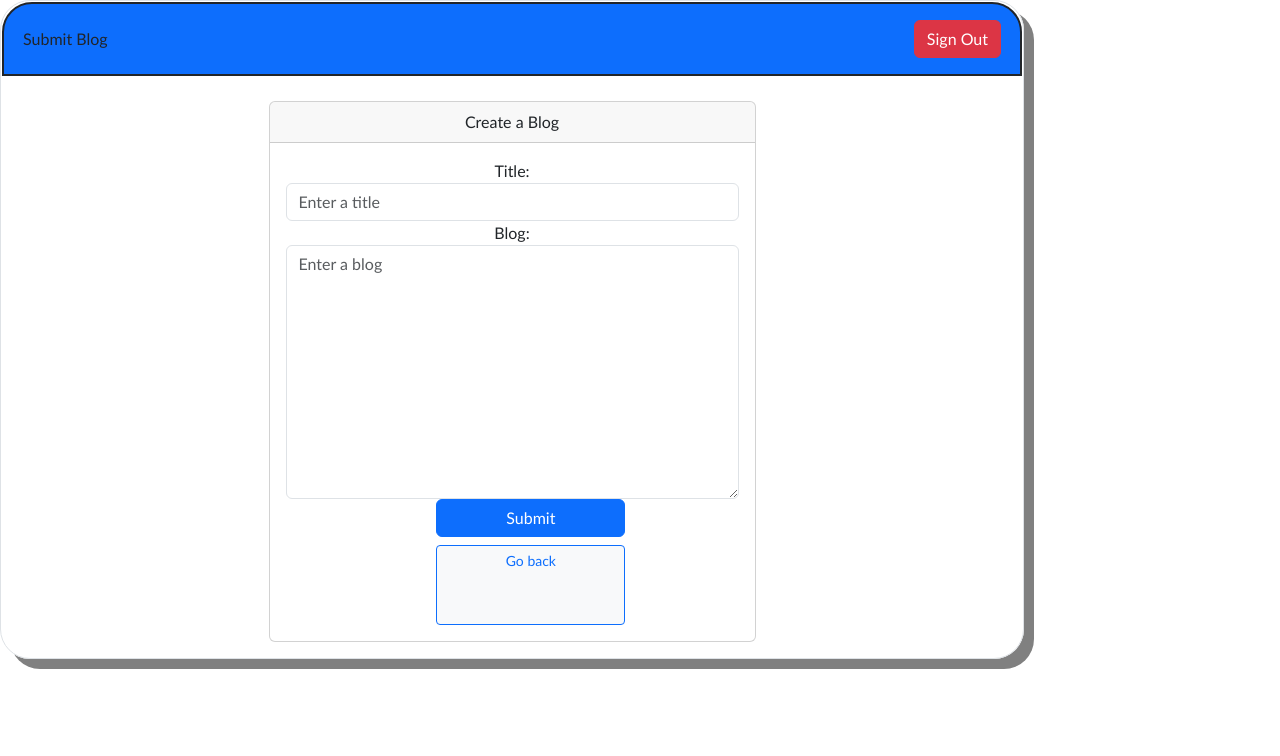
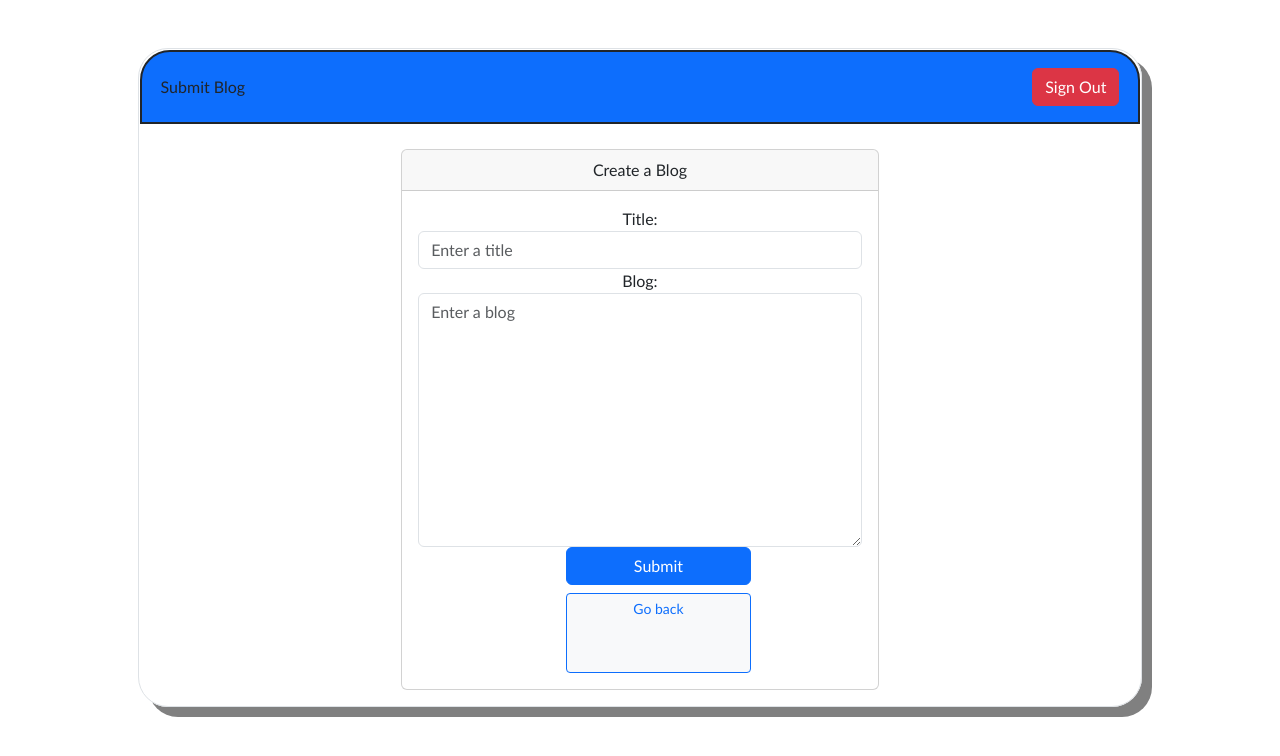
Before and after one commit to Aayushman4725/Blog-Application-using-python-with-django, a Django app: page /blog/create_blog/ in a window 1280 px wide. Shown: the top 756 px of the page. Run offline with Django 5.2, Linux system fonts and the light colour scheme; the visitor is signed in with stand-in values (Sample User, id 1); parts of the project's set-up code (start-up, migrations or seed data) failed here and were passed over; some libraries are stand-ins or nearby versions; some web fonts are replaced.

Commit message:
fixed the styles

```diff
--- a/templates/blog_form.html
+++ b/templates/blog_form.html
@@ -1,6 +1,7 @@
 {% extends 'main.html' %} {% load static %} {% block content %}
 
 <body>
+  <div class="container mt-5 d-flex justify-content-center">
     <div class="border" >
       <header class="bg-primary py-3 margin">
         <div class="container">
@@ -46,6 +47,8 @@
       ></script>
       <script src="{% static 'js/script.js' %}"></script>
     </div>
+  </div>
+
 
 </body>
 {% endblock %}
```
Lines whose indentation alone changed are shown as unchanged.
